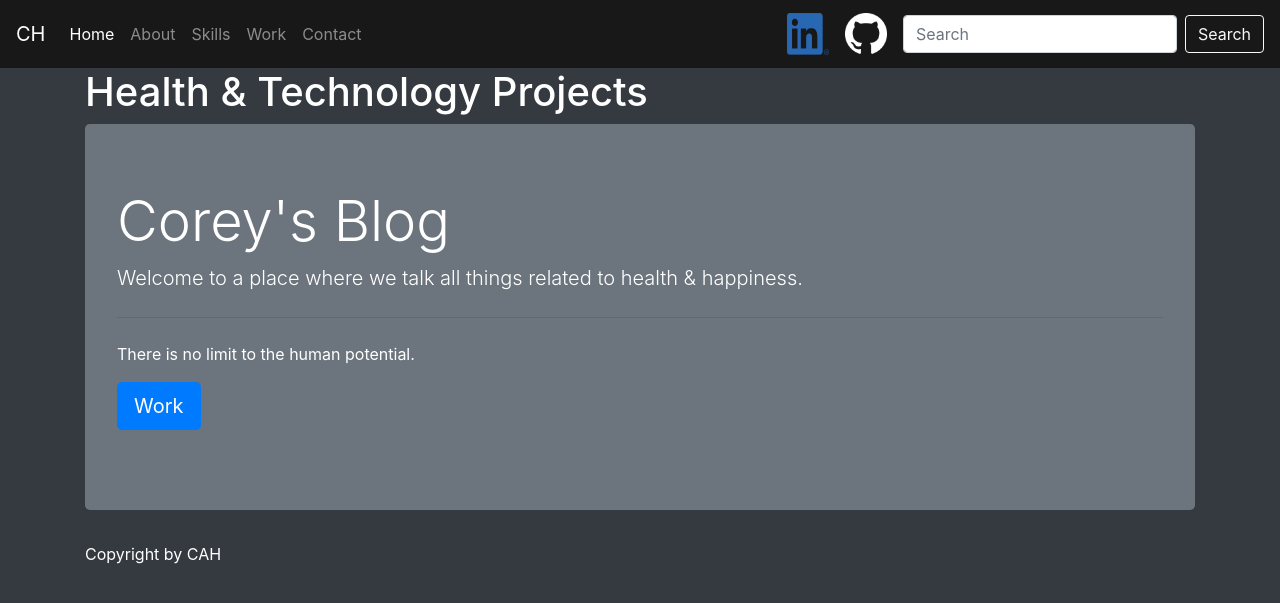
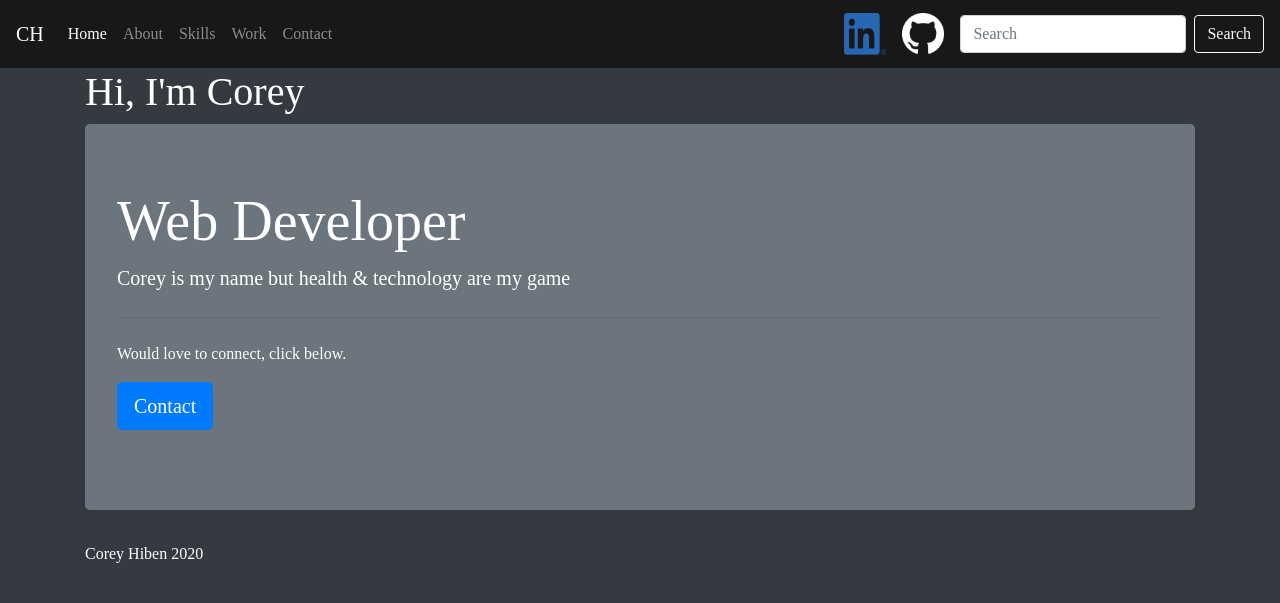
Before and after one commit to hibenca/Health-and-Technology-Website, a Flask app: page / in a window 1280 px wide. Shown: the top 603 px of the page. Run offline with Flask 2, Linux system fonts and the light colour scheme; some libraries are stand-ins or nearby versions.

Commit message:
Edit <p> files

```diff
--- a/templates/base.html
+++ b/templates/base.html
@@ -2,13 +2,16 @@
 <html lang="en">
 <head>
     <meta charset="UTF-8">
-    <link rel="stylesheet" href="https://stackpath.bootstrapcdn.com/bootstrap/4.4.1/css/bootstrap.min.css" integrity="sha384-Vkoo8x4CGsO3+Hhxv8T/Q5PaXtkKtu6ug5TOeNV6gBiFeWPGFN9MuhOf23Q9Ifjh" crossorigin="anonymous">
+    <link rel="stylesheet" href="https://stackpath.bootstrapcdn.com/bootstrap/4.4.1/css/bootstrap.min.css"
+          integrity="sha384-Vkoo8x4CGsO3+Hhxv8T/Q5PaXtkKtu6ug5TOeNV6gBiFeWPGFN9MuhOf23Q9Ifjh" crossorigin="anonymous">
+    <link rel="stylesheet" href="css/main.css">
     {% block head %} {% endblock %}
 </head>
 
 <nav class="navbar navbar-expand-lg navbar-dark" style="background-color: #181818">
     <a class="navbar-brand" href="./">CH</a>
-  <button class="navbar-toggler" type="button" data-toggle="collapse" data-target="#navbarSupportedContent" aria-controls="navbarSupportedContent" aria-expanded="false" aria-label="Toggle navigation">
+    <button class="navbar-toggler" type="button" data-toggle="collapse" data-target="#navbarSupportedContent"
+            aria-controls="navbarSupportedContent" aria-expanded="false" aria-label="Toggle navigation">
         <span class="navbar-toggler-icon"></span>
     </button>
 
@@ -50,14 +53,19 @@
 {% block body %}{% endblock %}
 
 {% block footer %}
-
-    <div class="container"> <footer class="footer"> Copyright by CAH </footer>
+    <div class="container">
+        <footer class="footer">Corey Hiben 2020</footer>
     </div>
-
 {% endblock %}
-    <script src="https://code.jquery.com/jquery-3.4.1.slim.min.js" integrity="sha384-J6qa4849blE2+poT4WnyKhv5vZF5SrPo0iEjwBvKU7imGFAV0wwj1yYfoRSJoZ+n" crossorigin="anonymous"></script>
-    <script src="https://cdn.jsdelivr.net/npm/popper.js@1.16.0/dist/umd/popper.min.js" integrity="sha384-Q6E9RHvbIyZFJoft+2mJbHaEWldlvI9IOYy5n3zV9zzTtmI3UksdQRVvoxMfooAo" crossorigin="anonymous"></script>
-    <script src="https://stackpath.bootstrapcdn.com/bootstrap/4.4.1/js/bootstrap.min.js" integrity="sha384-wfSDF2E50Y2D1uUdj0O3uMBJnjuUD4Ih7YwaYd1iqfktj0Uod8GCExl3Og8ifwB6" crossorigin="anonymous"></script>
+<script src="https://code.jquery.com/jquery-3.4.1.slim.min.js"
+        integrity="sha384-J6qa4849blE2+poT4WnyKhv5vZF5SrPo0iEjwBvKU7imGFAV0wwj1yYfoRSJoZ+n"
+        crossorigin="anonymous"></script>
+<script src="https://cdn.jsdelivr.net/npm/popper.js@1.16.0/dist/umd/popper.min.js"
+        integrity="sha384-Q6E9RHvbIyZFJoft+2mJbHaEWldlvI9IOYy5n3zV9zzTtmI3UksdQRVvoxMfooAo"
+        crossorigin="anonymous"></script>
+<script src="https://stackpath.bootstrapcdn.com/bootstrap/4.4.1/js/bootstrap.min.js"
+        integrity="sha384-wfSDF2E50Y2D1uUdj0O3uMBJnjuUD4Ih7YwaYd1iqfktj0Uod8GCExl3Og8ifwB6"
+        crossorigin="anonymous"></script>
 
 </body>
 </html>
--- a/templates/index.html
+++ b/templates/index.html
@@ -1,19 +1,19 @@
 {% extends 'base.html' %}
 
 {% block head %}
-    <title>Hiben's Health & Technology</title>
+    <title>CH | Web Developer</title>
 {% endblock %}
 
 {% block body %}
     <div class="container">
-    <h1>Health & Technology Projects</h1>
+        <h1>Hi, I'm Corey</h1>
         <div class="jumbotron bg-secondary">
-        <h1 class="display-4">Corey's Blog</h1>
-        <p class="lead">Welcome to a place where we talk all things related to health & happiness.</p>
+            <h1 class="display-4">Web Developer</h1>
+            <p class="lead">Corey is my name but health & technology are my game</p>
             <hr class="my-4">
-        <p>There is no limit to the human potential.</p>
+            <p>Would love to connect, click below.</p>
             <p class="lead">
-            <a class="btn btn-primary btn-lg" href="/posts" role="button">Work</a>
+                <a class="btn btn-primary btn-lg" href="/contact" role="button">Contact</a>
             </p>
         </div>
     </div>
--- a/templates/posts.html
+++ b/templates/posts.html
@@ -1,12 +1,12 @@
 {% extends 'base.html' %}
 
 {% block head %}
-<title>Corey's Blog Page</title>
+<title>Corey's Work</title>
 {% endblock %}
 
 {% block body %}
 <div class="container">
-<h1>Blog City</h1>
+<h1>Work</h1>
     <hr>
     <h2>Posts</h2>
     <hr>
```
Also changed, not shown: templates/new_posts.html (+6 -3 lines), posts.db. Lines whose indentation alone changed are shown as unchanged.
